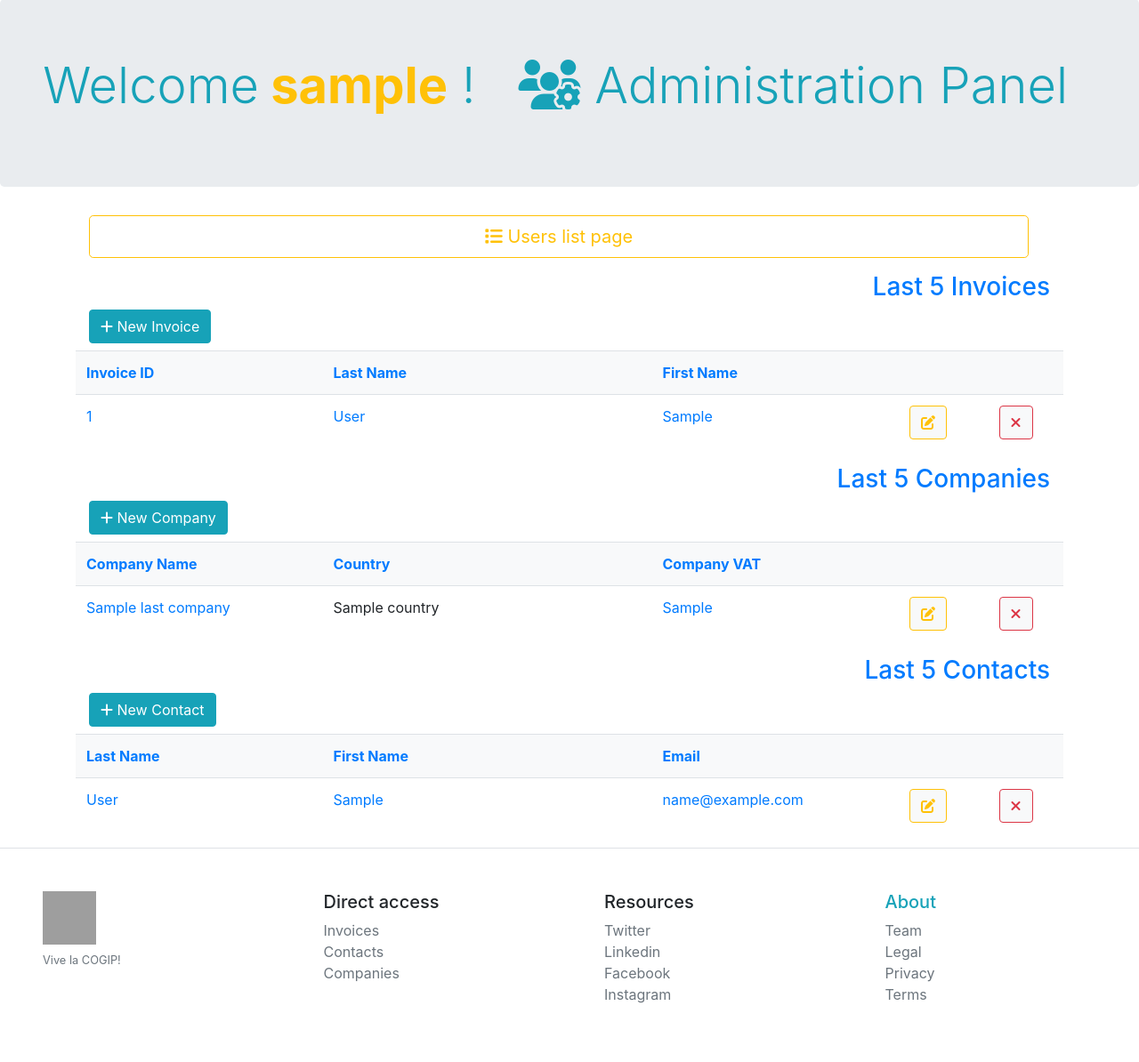
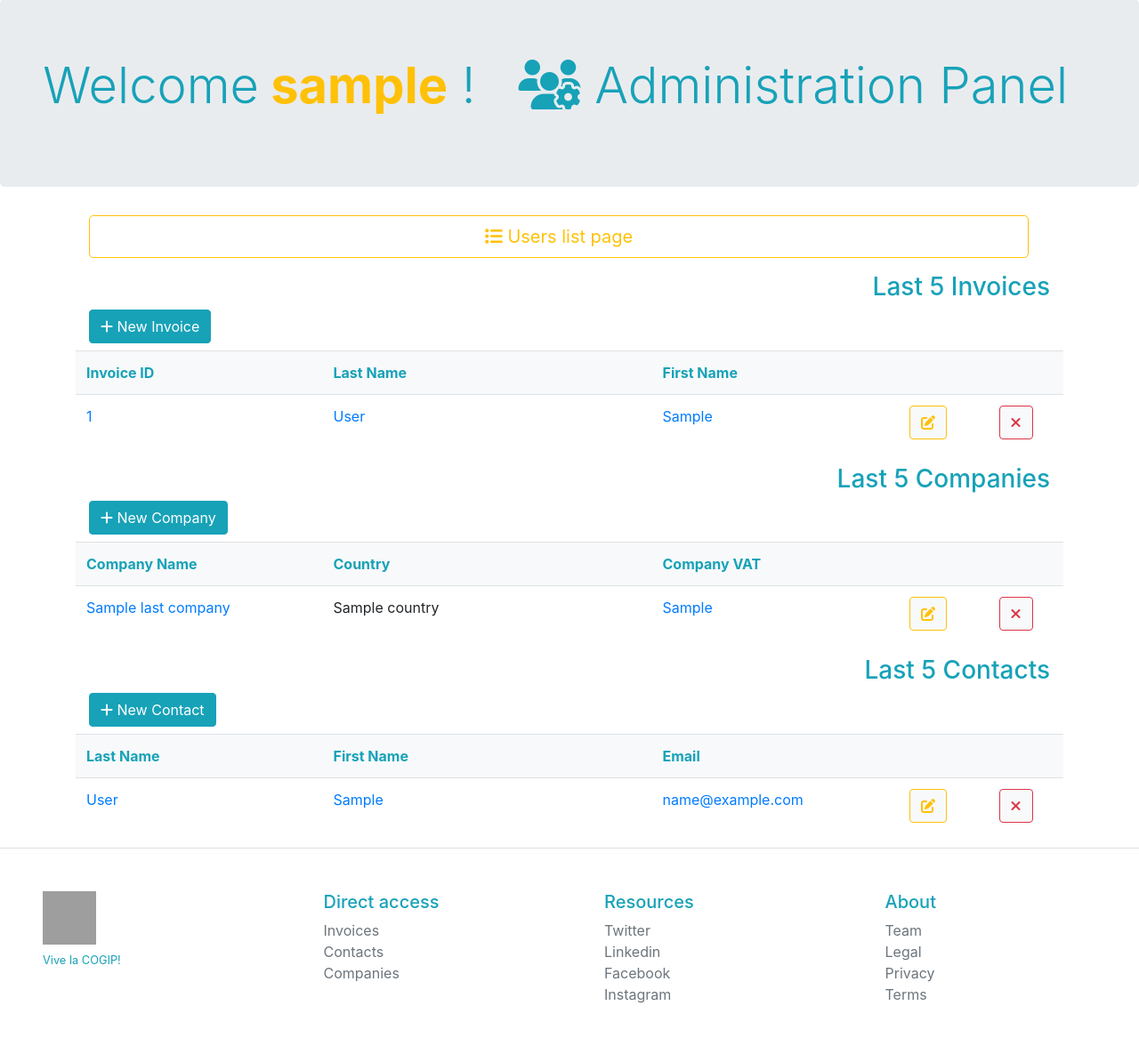
Before and after one commit to 88aleksandra88/TW-Cogip, a PHP site: template view/adminView.php in a window 1280 px wide. Shown: the part 57-1251 px from the top of the page at 89% size. Run offline with PHP 8.4, Linux system fonts and the light colour scheme; the visitor is signed in with stand-in values (Sample User, id 1); the template is opened without the code that fills it: most values are stand-ins (such as "Sample title", 1, 10 or a date in 2020); some libraries are stand-ins or nearby versions; grey boxes are pictures that could not be loaded.

Commit message:
Some adjustement

```diff
--- a/view/adminView.php
+++ b/view/adminView.php
@@ -31,14 +31,14 @@ $title = "COGIP - Administration panel";
                     <a class="display-4 mr-4 nav-link btn btn-outline-warning btn-lg" href="?action=userGestion"><i class="fas fa-list"></i> Users list page</a>
                 </p>
             <?php } ?>
-                <h3 class='text-primary text-right'>Last 5 Invoices</h3>
+                <h3 class='text-primary text-right text-info'>Last 5 Invoices</h3>
                 <?php if($_SESSION['type'] == 1) { ?>
                     <h3><a href='index.php?action=newInvoice'><span class="btn btn-info"><i class="fas fa-plus"></i> New Invoice </span></a></h3>
             <?php } ?>
                 <tr class="row bg-light text-primary">
-                    <th class='col-3'>Invoice ID</th>
-                    <th class='col-4'>Last Name</th>
-                    <th class='col-3'>First Name</th>
+                    <th class='col-3 text-info'>Invoice ID</th>
+                    <th class='col-4 text-info'>Last Name</th>
+                    <th class='col-3 text-info'>First Name</th>
                     <th class='col-1'></th>
                     <th class='col-1'></th>
                 </tr>
@@ -63,14 +63,14 @@ $title = "COGIP - Administration panel";
         <!-- Display last created companies -->
         <section class="col">
             <table class='table'>
-                <h3 class='text-primary text-right'>Last 5 Companies</span></h3>
+                <h3 class='text-primary text-right text-info'>Last 5 Companies</span></h3>
                 <?php if($_SESSION['type'] == 1) { ?>
                     <h3><a href='index.php?action=newCompany'><span class="btn btn-info"><i class="fas fa-plus"></i> New Company</span></a></h3>
                 <?php } ?>
                 <tr class="row bg-light text-primary">
-                    <th class='col-3'>Company Name</th>
-                    <th class='col-4'>Country</th>
-                    <th class='col-3'>Company VAT</th>
+                    <th class='col-3 text-info'>Company Name</th>
+                    <th class='col-4 text-info'>Country</th>
+                    <th class='col-3 text-info'>Company VAT</th>
                     <th class='col-1'></th>
                     <th class='col-1'></th>
                 </tr>
@@ -91,14 +91,14 @@ $title = "COGIP - Administration panel";
         <!-- Display last created contacts -->
         <section class="col">
             <table class='table'>
-                <h3 class='text-primary text-right'>Last 5 Contacts</span></h3>
+                <h3 class='text-primary text-right text-info'>Last 5 Contacts</span></h3>
                 <?php if($_SESSION['type'] == 1) { ?>
                     <h3><a href='index.php?action=newCompany'><span class="btn btn-info"><i class="fas fa-plus"></i> New Contact</span></a></h3>
                 <?php } ?>
                 <tr class="row bg-light text-primary">
-                    <th class='col-3'>Last Name</th>
-                    <th class='col-4'>First Name</th>
-                    <th class='col-3'>Email</th>
+                    <th class='col-3 text-info'>Last Name</th>
+                    <th class='col-4 text-info'>First Name</th>
+                    <th class='col-3 text-info'>Email</th>
                     <th class='col-1'></th>
                     <th class='col-1'></th>
                 </tr>
--- a/view/base.php
+++ b/view/base.php
@@ -81,8 +81,7 @@
                     </div>
                 </li>
                     <?php } else { ?>
-
-                <li class="nav-item">
+                    <li class="nav-item">
                         <a class="nav-link btn btn-outline-secondary btn-sm " href="?action=logout"><i class="fa fa-sign-in"></i> Log out</a>
                     <?php } ?>
                 </li>
@@ -103,10 +102,10 @@
                 <article class="col-12 col-md">
                 <!--- Logo a mettre ---------->
                     <img class="mb-2" src='./img/logo2.png' alt="logo" width="60" height="60">
-                    <small class="d-block mb-3 text-muted text-info ">Vive la COGIP!</small>
+                    <small class="d-block mb-3 text-info ">Vive la COGIP!</small>
                 </article>
                 <article class="col-6 col-md ">
-                    <h5>Direct access</h5>
+                    <h5 class="text-info">Direct access</h5>
                     <ul class="list-unstyled text-small">
                         <li><a class="text-muted" href="#">Invoices</a></li>
                         <li><a class="text-muted " href="#">Contacts</a></li>
@@ -114,7 +113,7 @@
                     </ul>
                 </article>
                 <article class="col-6 col-md">
-                    <h5>Resources</h5>
+                    <h5 class="text-info">Resources</h5>
                     <ul class="list-unstyled text-small">
                         <li><a class="text-muted" href="#">Twitter</a></li>
                         <li><a class="text-muted" href="#">Linkedin</a></li>
@@ -123,7 +122,7 @@
                     </ul>
                 </article>
                 <article class="col-6 col-md text-info">
-                    <h5>About</h5>
+                    <h5 class="text-info">About</h5>
                     <ul class="list-unstyled text-small ">
                     <li><a class="text-muted" href="#">Team</a></li>
                     <li><a class="text-muted" href="#">Legal</a></li>
--- a/view/companyView.php
+++ b/view/companyView.php
@@ -1,6 +1,6 @@
 <?php
+ob_start();
 // Start recording view
-ob_start();
 ini_set('display_errors', 1);
 ini_set('display_startup_errors', 1);
 error_reporting(E_ALL);
@@ -56,7 +56,7 @@ $title = "COGIP - Company Details";
                 </tr>
                 <?php while($row = $companyContacts->fetch()){ ?>
                 <tr class="row">
-                    <td class="col-3"><a href='index.php?action=detailContact&id="<?= $row['id']?>"'><?= $row['last_name']?></a></td>
+                    <td class="col-3"><a href='index.php?action=detailContact&id="<?= $row['id']?>" '><?= $row['last_name']?></a></td>
                     <td class='col-3'><?= $row['first_name']?></td>
                     <td class='col-3'><a href="mailto:<?=$row['email']?>"><?= $row['email']?></a></td>
                     <td class='col-3'><?= $row['phone']?></td>
--- a/view/listCompaniesView.php
+++ b/view/listCompaniesView.php
@@ -34,7 +34,7 @@ $title = "COGIP - Companies Directory";
                 </thead>
                     <?php while($row = $clientsList->fetch()){ ?>
                     <tr>
-                        <td><a href='index.php?action=detailCompany&id=<?=$row['id']?>"'><?=$row['company']?></td>
+                        <td><a href='index.php?action=detailCompany&id=<?=$row['id']?>'><?=$row['company']?></td>
                         <td><?=$row['country']?></td>
                         <td><a href="index.php?action=detailCompany&id=<?=$row['id']?>"><?=$row['vat']?></td></a>
                     </tr>
```
Also changed, not shown: view/listUser.php (+6 -6 lines).
